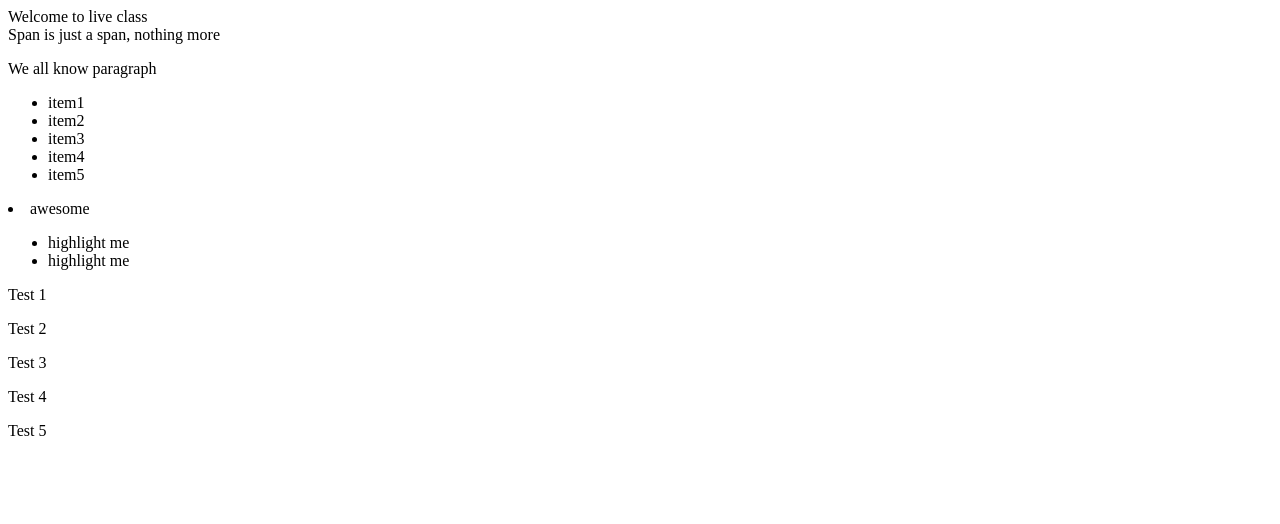
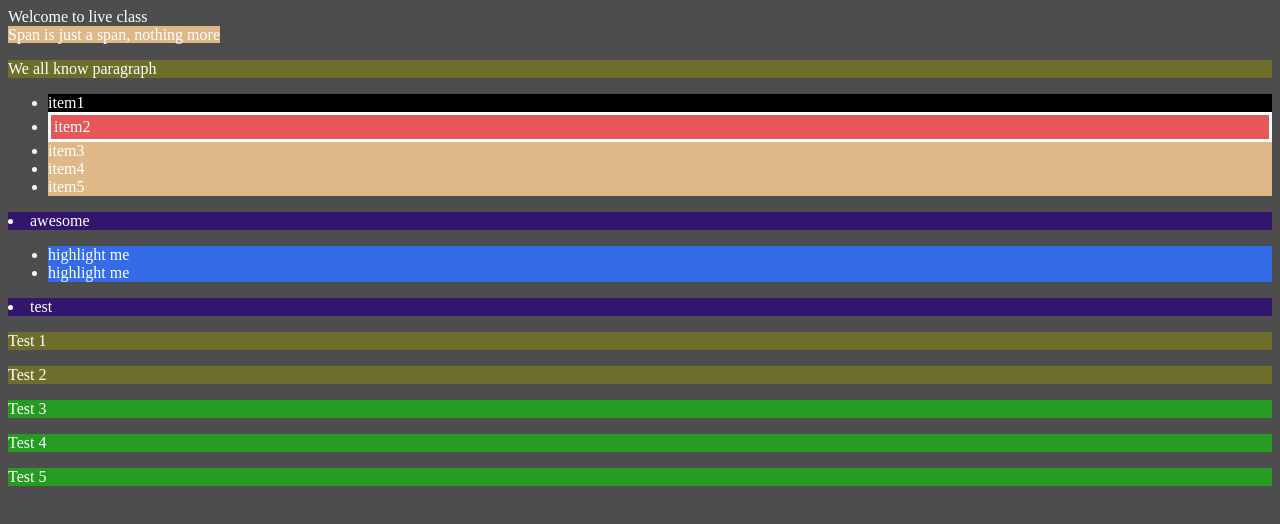
Before and after one commit to prateek-budhiraja/html-css-js, a website: page bootcamp-projects/live-class-2-css/index.html in a window 1280 px wide. Drawn offline with Linux system fonts and the light colour scheme.

Commit message:
added selector operations

```diff
--- a/bootcamp-projects/live-class-2-css/index.html
+++ b/bootcamp-projects/live-class-2-css/index.html
@@ -1,5 +1,6 @@
 <!DOCTYPE html>
 <html lang="en">
+
 <head>
   <meta charset="UTF-8" />
   <meta http-equiv="X-UA-Compatible" content="IE=edge" />
@@ -7,29 +8,69 @@
   <title>Document</title>
   <style>
     /* universal selector */
+    /* NOTE: selects everything */
+    * {
+      background-color: #4d4d4d;
+      color: #fff;
+    }
 
     /* individual selector */
+    /* NOTE: Not recommended */
+    p {
+      background-color: #6e6e2c;
+    }
 
     /* class and id selector */
 
+    #warning {
+      background-color: #e75757;
+      color: #fff;
+      padding: 3px;
+      border: 3px solid #fff;
+    }
+
+
     /* and selector (chained) */
+    /* NOTE: should have all the conditons should be li, has classes bg-black and text-white */
+    li.bg-black.text-white {
+      background-color: #000;
+      color: #fff;
+    }
 
     /* combined selector */
+    span,
+    li {
+      background-color: burlywood;
+    }
 
     /* inside an element */
+    div ul li {
+      background-color: rgb(52, 108, 231);
+    }
 
     /* direct child */
+    div>li {
+      background-color: rgb(50, 22, 110);
+    }
 
     /* sibling  ~ or + */
+    /* INTERVIEW: asked in interviews */
+    /* .sibling+p {
+      background-color: #259c21;
+    } */
+    .sibling~p {
+      background-color: #259c21;
+    }
   </style>
 </head>
+
 <body>
   <div>Welcome to live class</div>
   <span>Span is just a span, nothing more</span>
   <p>We all know paragraph</p>
   <ul>
     <li class="bg-black text-white">item1</li>
-      <li>item2</li>
+    <li id="warning">item2</li>
     <li>item3</li>
     <li>item4</li>
     <li>item5</li>
@@ -41,6 +82,7 @@
       <li>highlight me</li>
       <li>highlight me</li>
     </ul>
+    <li>test</li>
   </div>
 
   <section>
@@ -51,4 +93,9 @@
     <p>Test 5</p>
   </section>
 </body>
+
 </html>
+
+
+<!-- READ: about facebook engineers -->
+<!-- NOTE: IDs when they are generated to make it different from facebook-->
```
Lines whose indentation alone changed are shown as unchanged.
